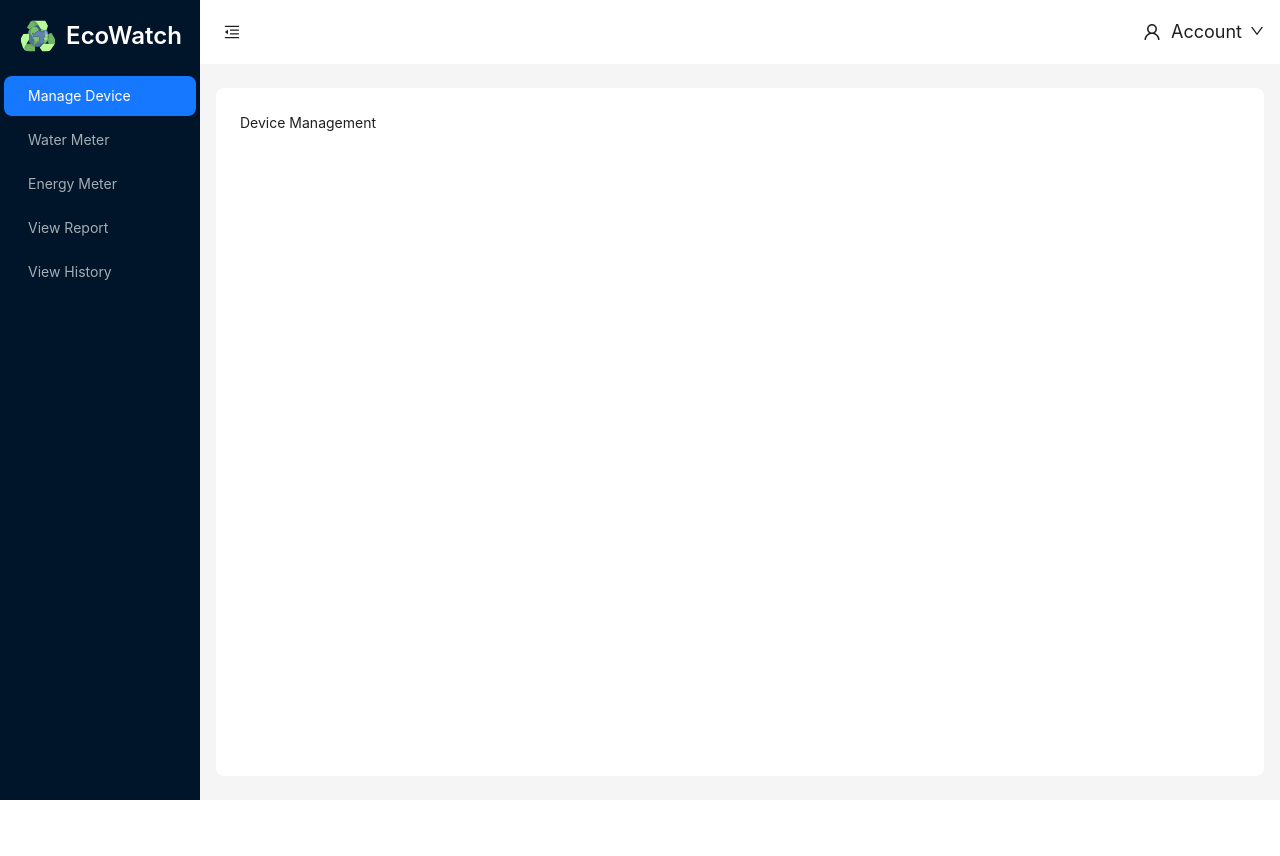
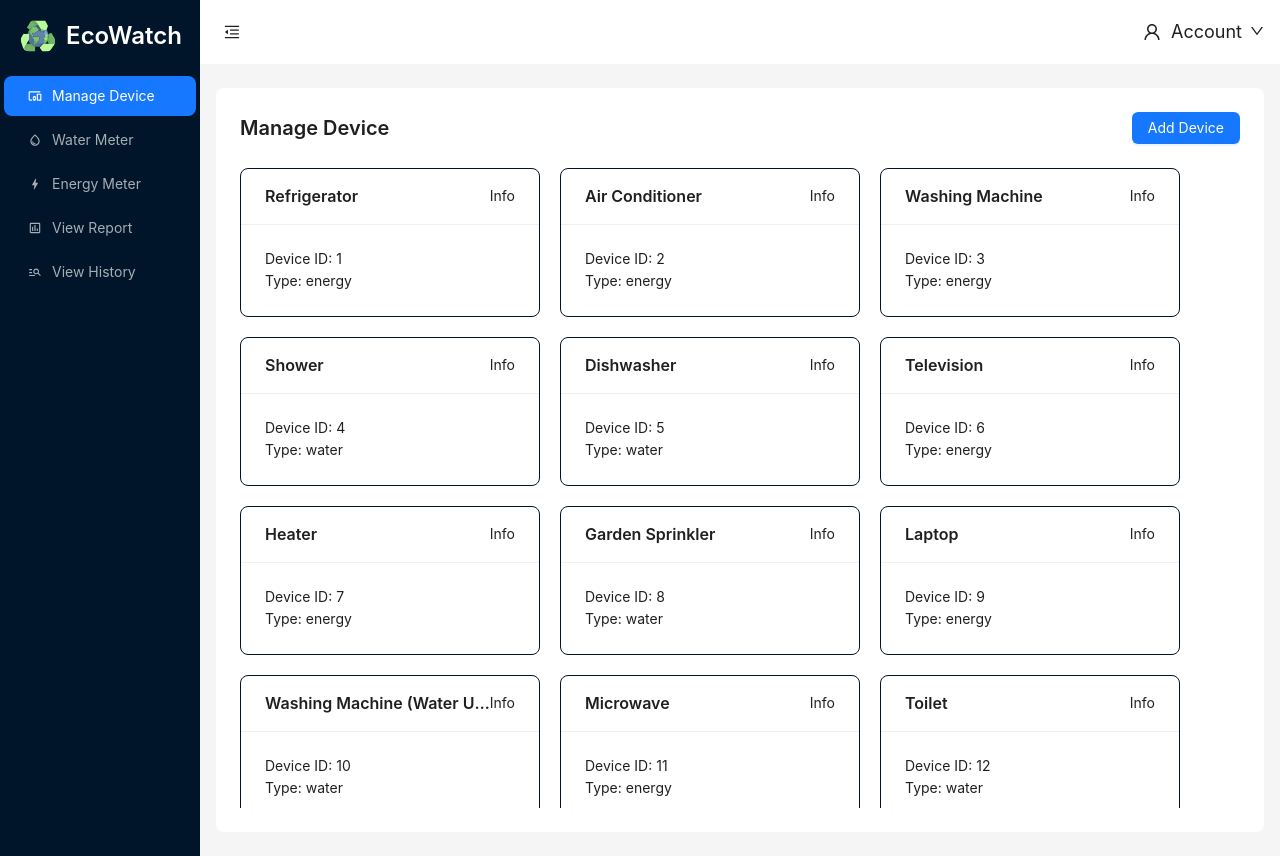
Before and after one commit to Adrian6204/EcoWatch, a React (Create React App) app: page /dashboard in a window 1280 px wide. Before the commit the page ends 800 px from the top, so only its background shows below. Built offline with nearby package versions, Linux system fonts and the light colour scheme.

Commit message:
Implemented Manage Device Module

```diff
--- /dev/null
+++ b/src/view/components/common/deviceCards.jsx
@@ -0,0 +1,20 @@
+import React from 'react';
+import { Card, Space } from 'antd';
+
+const DeviceCard = ({ record, onShowModal }) => (
+    <Space direction="horizontal" size={16}>
+        <Card
+            title={record.name}
+            extra={<a href="#" onClick={onShowModal}>Info</a>}
+            className="border-[#001529] border-1"
+            style={{
+                width: 300,
+            }}
+        >
+            <p>Device ID: {record.deviceID}</p>
+            <p>Type: {record.type}</p>
+        </Card>
+    </Space>
+);
+
+export default DeviceCard;
--- /dev/null
+++ b/src/view/components/common/formModal.jsx
@@ -0,0 +1,73 @@
+import React, { useState } from 'react';
+import { Button, Modal, Form, Input, Select } from 'antd';
+import { devices } from '../static/sampleArr';
+
+const FormModal = ({ device, onClose }) => {
+    const [loading, setLoading] = useState(false);
+    const [form] = Form.useForm();
+
+    const handleOk = async () => {
+        try {
+            setLoading(true);
+            const values = await form.validateFields();
+
+            const newDevice = {
+                deviceID: devices.length + 1,
+                type: values.deviceType,
+                name: values.deviceName,
+                wattage: values.wattage,
+                hoursUsed: 0,
+                author: "YourName"
+            };
+
+            devices.push(newDevice);
+
+            console.log('New device added:', newDevice);
+            onClose();
+        } catch (error) {
+            console.error('Validation Failed:', error);
+        } finally {
+            setLoading(false);
+        }
+    };
+
+    return (
+        <Modal
+            centered
+            open={true}
+            title={'Add Device'}
+            onOk={handleOk}
+            onCancel={onClose}
+            confirmLoading={loading}
+        >
+            <Form form={form} layout="vertical">
+                <Form.Item
+                    label="Device Name"
+                    name="deviceName"
+                    rules={[{ required: true, message: 'Please enter the device name!' }]}
+                >
+                    <Input />
+                </Form.Item>
+                <Form.Item
+                    label="Device Type"
+                    name="deviceType"
+                    rules={[{ required: true, message: 'Please select the device type!' }]}
+                >
+                    <Select placeholder="Select device type">
+                        <Select.Option value="energy">Energy</Select.Option>
+                        <Select.Option value="water">Water</Select.Option>
+                    </Select>
+                </Form.Item>
+                <Form.Item
+                    label="Wattage"
+                    name="wattage"
+                    rules={[{ required: true, message: 'Please enter the wattage!', type: 'number', min: 0 }]}
+                >
+                    <Input type="number" />
+                </Form.Item>
+            </Form>
+        </Modal>
+    );
+};
+
+export default FormModal;
--- a/src/view/components/common/layout.jsx
+++ b/src/view/components/common/layout.jsx
@@ -12,6 +12,12 @@ import WaterMeter from '../menu_item_modules/waterMeter';
 import EnergyMeter from '../menu_item_modules/energyMeter';
 import ViewReport from '../menu_item_modules/viewReport';
 import ViewHistory from '../menu_item_modules/viewHistory';
+import ManageSearchIcon from '@mui/icons-material/ManageSearch';
+import WaterDropOutlinedIcon from '@mui/icons-material/WaterDropOutlined';
+import BoltOutlinedIcon from '@mui/icons-material/BoltOutlined';
+import DevicesOtherOutlinedIcon from '@mui/icons-material/DevicesOtherOutlined';
+import AssessmentOutlinedIcon from '@mui/icons-material/AssessmentOutlined';
+import FormModal from './formModal';
 
 const { Header, Sider, Content } = Layout;
 const { Title } = Typography;
@@ -19,6 +25,7 @@ const { Title } = Typography;
 const AppLayout = () => {
   const [collapsed, setCollapsed] = useState(false);
   const [selectedKey, setSelectedKey] = useState('1');
+  const [modalVisible, setModalVisible] = useState(false); // State for modal visibility
   const {
     token: { colorBgContainer, borderRadiusLG },
   } = theme.useToken();
@@ -44,6 +51,39 @@ const AppLayout = () => {
     }
   };
 
+  const menuItems = [
+    {
+      key: '1',
+      icon: <DevicesOtherOutlinedIcon />,
+      label: 'Manage Device',
+    },
+    {
+      key: '2',
+      icon: <WaterDropOutlinedIcon />,
+      label: 'Water Meter',
+    },
+    {
+      key: '3',
+      icon: <BoltOutlinedIcon />,
+      label: 'Energy Meter',
+    },
+    {
+      key: '4',
+      icon: <AssessmentOutlinedIcon />,
+      label: 'View Report',
+    },
+    {
+      key: '5',
+      icon: <ManageSearchIcon />,
+      label: 'View History',
+    },
+  ];
+
+  const getTitle = () => {
+    const item = menuItems.find((menuItem) => menuItem.key === selectedKey);
+    return item ? item.label : '';
+  };
+
   const items = [
     {
       key: '1',
@@ -54,6 +94,14 @@ const AppLayout = () => {
       label: 'Logout',
     },
   ];
+
+  const openModal = () => {
+    setModalVisible(true);
+  };
+
+  const closeModal = () => {
+    setModalVisible(false);
+  };
 
   return (
     <Layout style={{ minHeight: '100vh' }}>
@@ -76,28 +124,7 @@ const AppLayout = () => {
           mode="inline"
           selectedKeys={[selectedKey]}
           onClick={({ key }) => handleMenuClick(key)}
-          items={[
-            {
-              key: '1',
-              label: 'Manage Device',
-            },
-            {
-              key: '2',
-              label: 'Water Meter',
-            },
-            {
-              key: '3',
-              label: 'Energy Meter',
-            },
-            {
-              key: '4',
-              label: 'View Report',
-            },
-            {
-              key: '5',
-              label: 'View History',
-            },
-          ]}
+          items={menuItems}
         />
       </Sider>
       <Layout>
@@ -135,9 +162,27 @@ const AppLayout = () => {
             borderRadius: borderRadiusLG,
           }}
         >
+          <Title level={4} style={{ marginBottom: '24px', display: 'flex', justifyContent: 'space-between', alignItems: 'center' }}>
+            <span>{getTitle()}</span>
+            {selectedKey === '1' && (
+              <Button type="primary" style={{ marginLeft: '16px' }} onClick={openModal}>
+                Add Device
+              </Button>
+            )}
+          </Title>
+
+          <div
+            style={{
+              maxHeight: 'calc(100vh - 64px - 48px - 48px)',
+              overflowY: 'auto',
+            }}
+          >
             {renderContent()}
+          </div>
         </Content>
       </Layout>
+
+      {modalVisible && <FormModal device={selectedKey} onClose={closeModal} />}
     </Layout>
   );
 };
--- /dev/null
+++ b/src/view/components/common/modalInfo.jsx
@@ -0,0 +1,43 @@
+import React, { useState } from 'react';
+import { Button, Modal } from 'antd';
+
+const ModalInfo = ({ device, onClose }) => {
+    const [loading, setLoading] = useState(false);
+
+    const handleOk = () => {
+        setLoading(true);
+    };
+
+    return (
+        <Modal
+            centered
+            open={true}
+            title={`${device?.name} Information`}
+            onOk={handleOk}
+            onCancel={onClose}
+            footer={[
+                <Button
+                    key="link"
+                    href={`https://www.google.com/search?q=${device?.name}`}
+                    type="primary"
+                    loading={loading}
+                    onClick={handleOk}
+                >
+                    Search on Google
+                </Button>,
+            ]}
+        >
+            {device && (
+                <div className="grid grid-cols-2 gap-3 text-left">
+                    <div>Device ID: {device.deviceID}</div>
+                    <div>Type: {device.type}</div>
+                    <div>Wattage: {device.wattage}</div>
+                    <div>Hours Used: {device.hoursUsed}</div>
+                    <div>Author: {device.author}</div>
+                </div>
+            )}
+        </Modal>
+    );
+};
+
+export default ModalInfo;
--- a/src/view/components/menu_item_modules/deviceManagement.jsx
+++ b/src/view/components/menu_item_modules/deviceManagement.jsx
@@ -1,8 +1,24 @@
-import React from 'react';
+import React, { useState } from 'react';
+import { devices } from '../static/sampleArr';
+import DeviceCard from '../common/deviceCards';
+import ModalInfo from '../common/modalInfo';
 
 const DeviceManagement = () => {
-    return(
-        <h1>Device Management</h1>
+    const [isModalVisible, setModalVisible] = useState(false);
+    const [selectedDevice, setSelectedDevice] = useState(null);
+
+    const showModal = (device) => {
+        setSelectedDevice(device);
+        setModalVisible(true);
+    };
+
+    return (
+        <div className="flex flex-wrap gap-5">
+            {devices.map(record => (
+                <DeviceCard key={record.deviceID} record={record} onShowModal={() => showModal(record)} />
+            ))}
+            {isModalVisible && <ModalInfo device={selectedDevice} onClose={() => setModalVisible(false)} />}
+        </div>
     );
 }
 
--- /dev/null
+++ b/src/view/components/static/sampleArr.jsx
@@ -0,0 +1,122 @@
+export const devices = [
+    {
+      deviceID: 1,
+      type: 'energy',
+      name: 'Refrigerator',
+      wattage: 150,
+      hoursUsed: 24,
+      author: "John"
+    },
+    {
+      deviceID: 2,
+      type: 'energy',
+      name: 'Air Conditioner',
+      wattage: 2000,
+      hoursUsed: 8,
+      author: "Jean"
+    },
+    {
+      deviceID: 3,
+      type: 'energy',
+      name: 'Washing Machine',
+      wattage: 500,
+      hoursUsed: 1,
+      author: "Justine"
+    },
+    {
+      deviceID: 4,
+      type: 'water',
+      name: 'Shower',
+      wattage: 0,
+      hoursUsed: 0.5,
+      author: "Ray"
+    },
+    {
+      deviceID: 5,
+      type: 'water',
+      name: 'Dishwasher',
+      wattage: 0,
+      hoursUsed: 1,
+      author: "Marley"
+    },
+    {
+      deviceID: 6,
+      type: 'energy',
+      name: 'Television',
+      wattage: 100,
+      hoursUsed: 5,
+      author: "Jessica"
+    },
+    {
+      deviceID: 7,
+      type: 'energy',
+      name: 'Heater',
+      wattage: 1500,
+      hoursUsed: 6,
+      author: "Brynt"
+    },
+    {
+      deviceID: 8,
+      type: 'water',
+      name: 'Garden Sprinkler',
+      wattage: 0,
+      hoursUsed: 2,
+      author: "Rada"
+    },
+    {
+      deviceID: 9,
+      type: 'energy',
+      name: 'Laptop',
+      wattage: 50,
+      hoursUsed: 10,
+      author: "Joanne"
+    },
+    {
+      deviceID: 10,
+      type: 'water',
+      name: 'Washing Machine (Water Usage)',
+      wattage: 0,
+      hoursUsed: 1,
+      author: "Jack"
+    },
+    {
+      deviceID: 11,
+      type: 'energy',
+      name: 'Microwave',
+      wattage: 1200,
+      hoursUsed: 1,
+      author: "Alex"
+    },
+    {
+      deviceID: 12,
+      type: 'water',
+      name: 'Toilet',
+      wattage: 0,
+      hoursUsed: 2,
+      author: "Sam"
+    },
+    {
+      deviceID: 13,
+      type: 'energy',
+      name: 'Oven',
+      wattage: 2500,
+      hoursUsed: 3,
+      author: "Chris"
+    },
+    {
+      deviceID: 14,
+      type: 'water',
+      name: 'Faucet',
+      wattage: 0,
+      hoursUsed: 1.5,
+      author: "Pat"
+    },
+    {
+      deviceID: 15,
+      type: 'energy',
+      name: 'Desktop Computer',
+      wattage: 300,
+      hoursUsed: 8,
+      author: "Taylor"
+    },
+  ];
```
Lines whose indentation alone changed are shown as unchanged.
